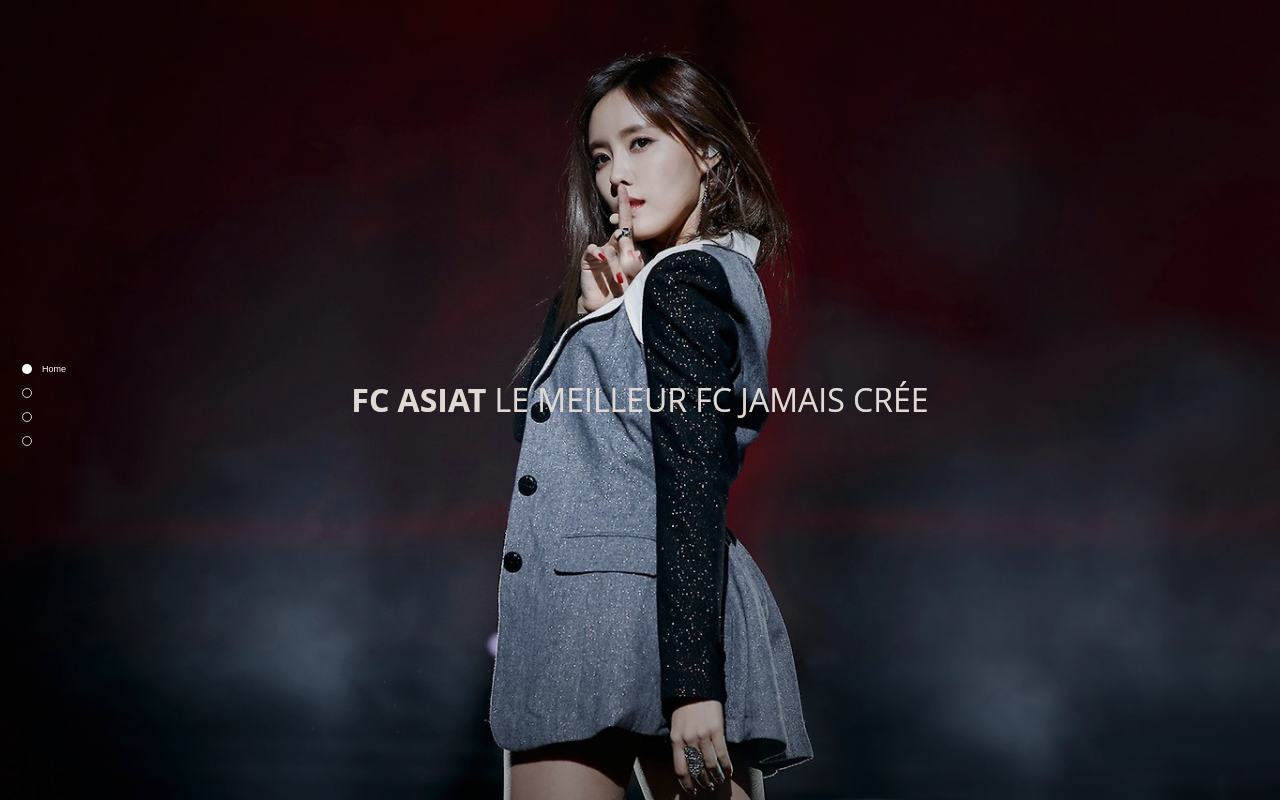
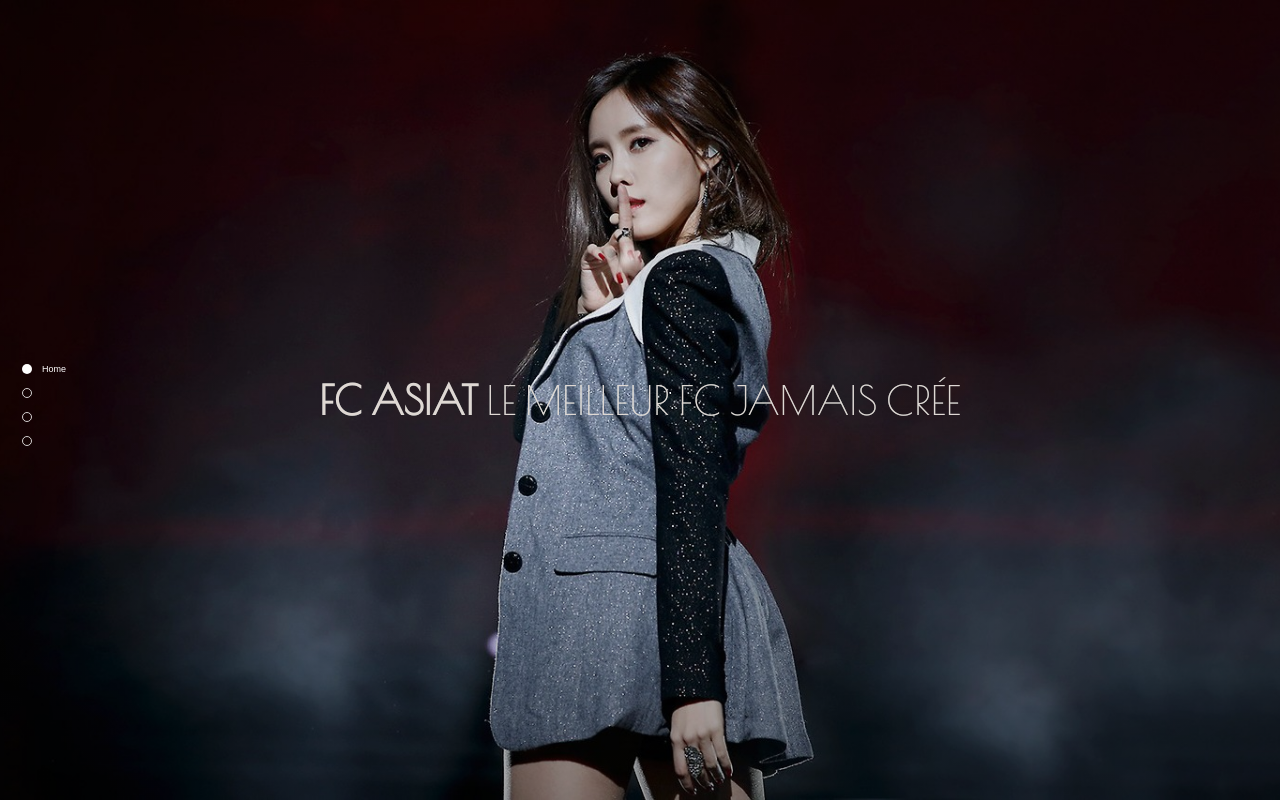
Before and after one commit to lapwasss/FCasiat, a plain HTML site: page index.html in a window 1280 px wide. Drawn offline with nearby package versions, Linux system fonts and the light colour scheme.

Commit message:
modif couleurs

```diff
--- a/css/style.css
+++ b/css/style.css
@@ -1,4 +1,5 @@
-@import url('https://fonts.googleapis.com/css?family=Quicksand');
+@import url('https://fonts.googleapis.com/css?family=Quicksand'); /** Button */
+@import url('https://fonts.googleapis.com/css?family=Poiret+One');
 
 body {
     margin: 0;
@@ -120,13 +121,13 @@ body {
     background-image: linear-gradient(to bottom, #497ccb, #6174d1, #7e68d2, #9d58cd, #ba41c0);  }
 
   .container form .labels label:nth-child(4) {
-    background-image: linear-gradient(to bottom, #ba41c0, #ae31c8, #9d22d2, #8615dd, #650fe9);
+    background-image: linear-gradient(to bottom, #ba41c0, #a646bc, #934ab7, #814bb0, #704ca8);
     color: white !important;
   }
 
   body {
-    font-family: "Open sans", sans-serif;
-    font-size: 16px;
+    font-family: 'Poiret One', cursive;
+    font-size: 20px;
     font-weight: 100;
     color: white;
   }
```
Also changed, not shown: index.html (+0 -1 lines), 1 other file.
